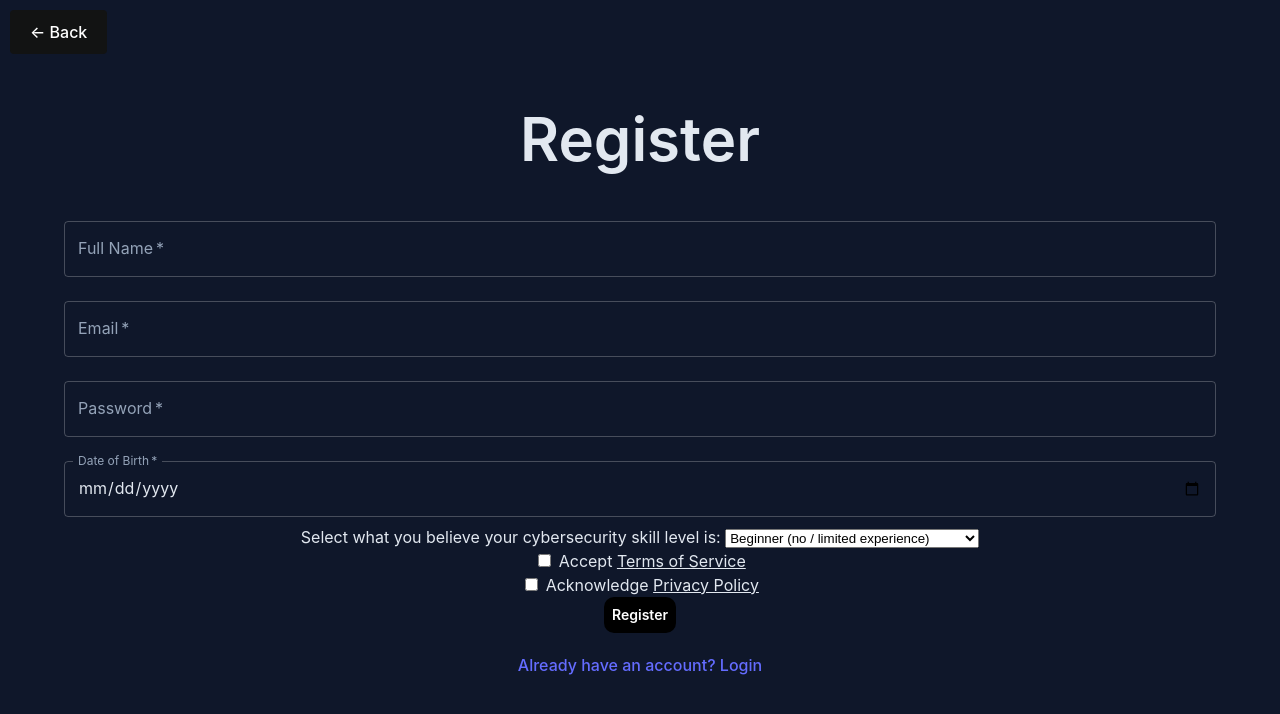
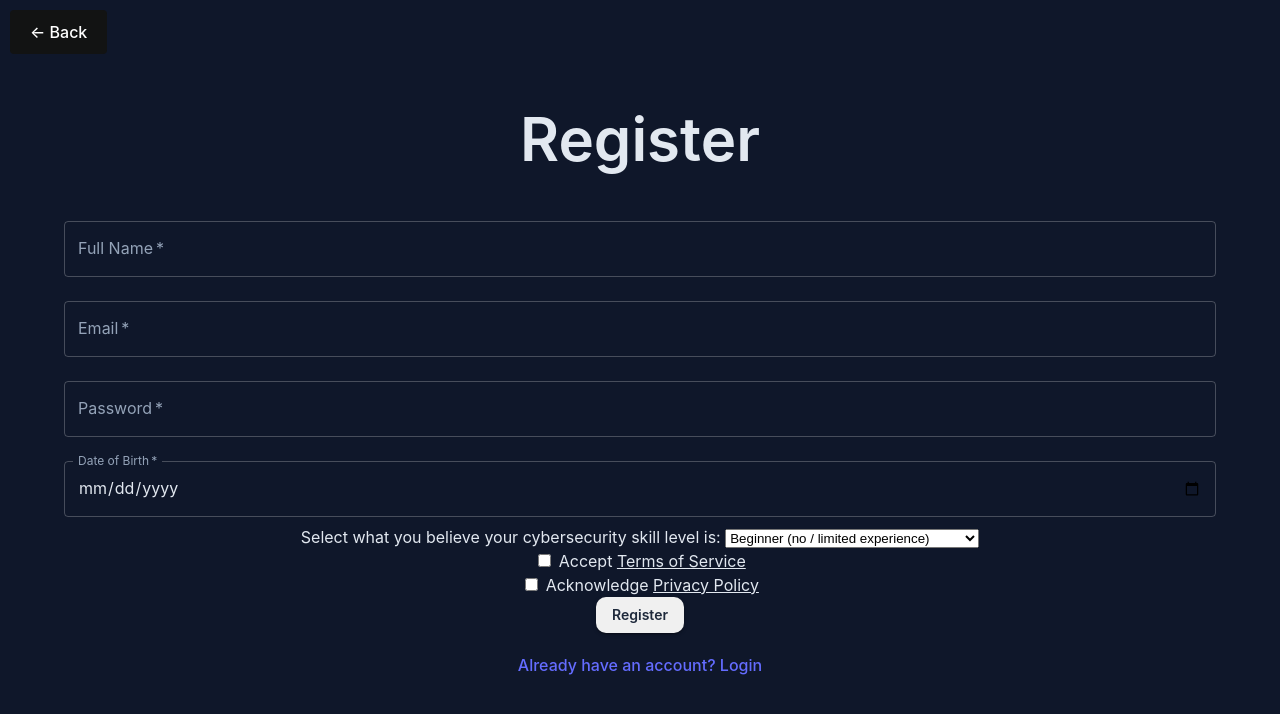
Before and after one commit to oliprev/OP_COMP3000, a React (Vite) app in the folder frontend/: page /register in a window 1280 px wide. Shown: the top 714 px of the page. Built offline with nearby package versions, Linux system fonts and the light colour scheme.

Commit message:
Buttons changed

```diff
--- a/frontend/src/pages/LoginPage.jsx
+++ b/frontend/src/pages/LoginPage.jsx
@@ -71,7 +71,7 @@ function LoginPage() {
               margin="normal"
             />
             <br></br><Link to ="/register" sx = {{ color: theme.palette.text.primary }}>No login? Make an account</Link><br></br>
-            <Button variant = 'contained' type="submit" sx = {{ backgroundColor: 'black', borderRadius: '10px', color: 'white', variant: 'h4' }}>Login</Button>
+            <Button variant = 'contained' type="submit" sx = {{ backgroundColor: '#f0f0f0', borderRadius: '10px', color: '#1e293b' }}>Login</Button>
           </form>
           {errors.length > 0 && (
             <div>
--- a/frontend/src/pages/MainPage.jsx
+++ b/frontend/src/pages/MainPage.jsx
@@ -59,7 +59,7 @@ function MainPage() {
                 ].map((item) => (
                     <Grid2 item md= {3} key = {item.label}>
                         <Card>
-                            <CardActionArea component = {Link} to = {item.path} sx = {{ padding: 4, backgroundColor: "#f0f0f0", borderRadius: 2}}>
+                            <CardActionArea component = {Link} to = {item.path} sx = {{ padding: 4, backgroundColor: "#f0f0f0", borderRadius: '10px'}}>
                                 <Typography variant = "h6" fontWeight = {600} sx = {{ color: '#1e293b' }}>{item.label}</Typography>
                             </CardActionArea>
                         </Card>
--- a/frontend/src/pages/RegisterPage.jsx
+++ b/frontend/src/pages/RegisterPage.jsx
@@ -130,7 +130,7 @@ function RegisterPage() {
               onChange={handleChange} // Call handleChange function on input change
             /><label htmlFor="privacyPolicy" fullWidth
             margin="normal"> Acknowledge <Link to="/privacy" className="link-inline" sx = {{ color: theme.palette.text.primary }}>Privacy Policy</Link></label><br></br>{/* Generates link to privacy policy page */}
-            <Button type="submit" sx = {{ backgroundColor: 'black', borderRadius: '10px', color: 'white', variant: 'h4' }}>Register</Button>
+            <Button variant = 'contained' type="submit" sx = {{ backgroundColor: '#f0f0f0', borderRadius: '10px', color: '#1e293b' }}>Register</Button>
           </form>
           <Link to="/login">Already have an account? Login</Link>
           {errors.length > 0 && (
```
